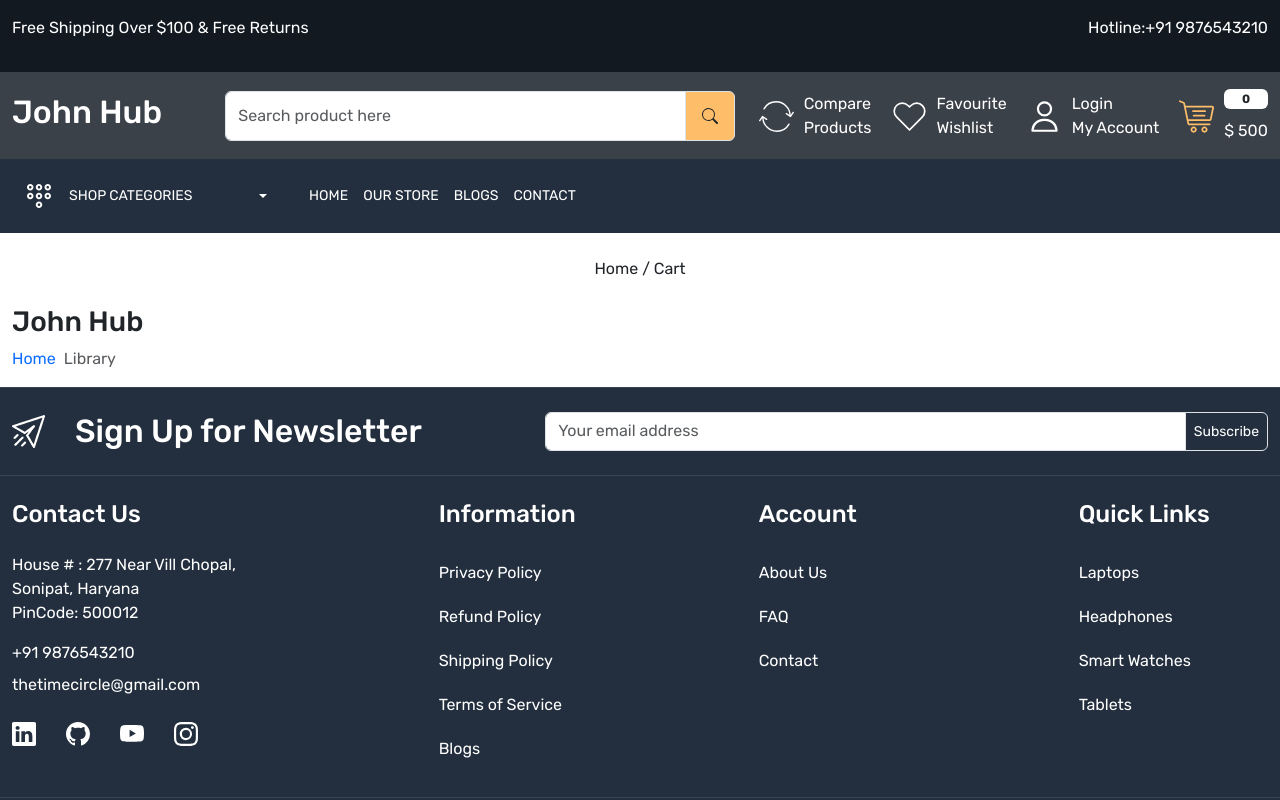
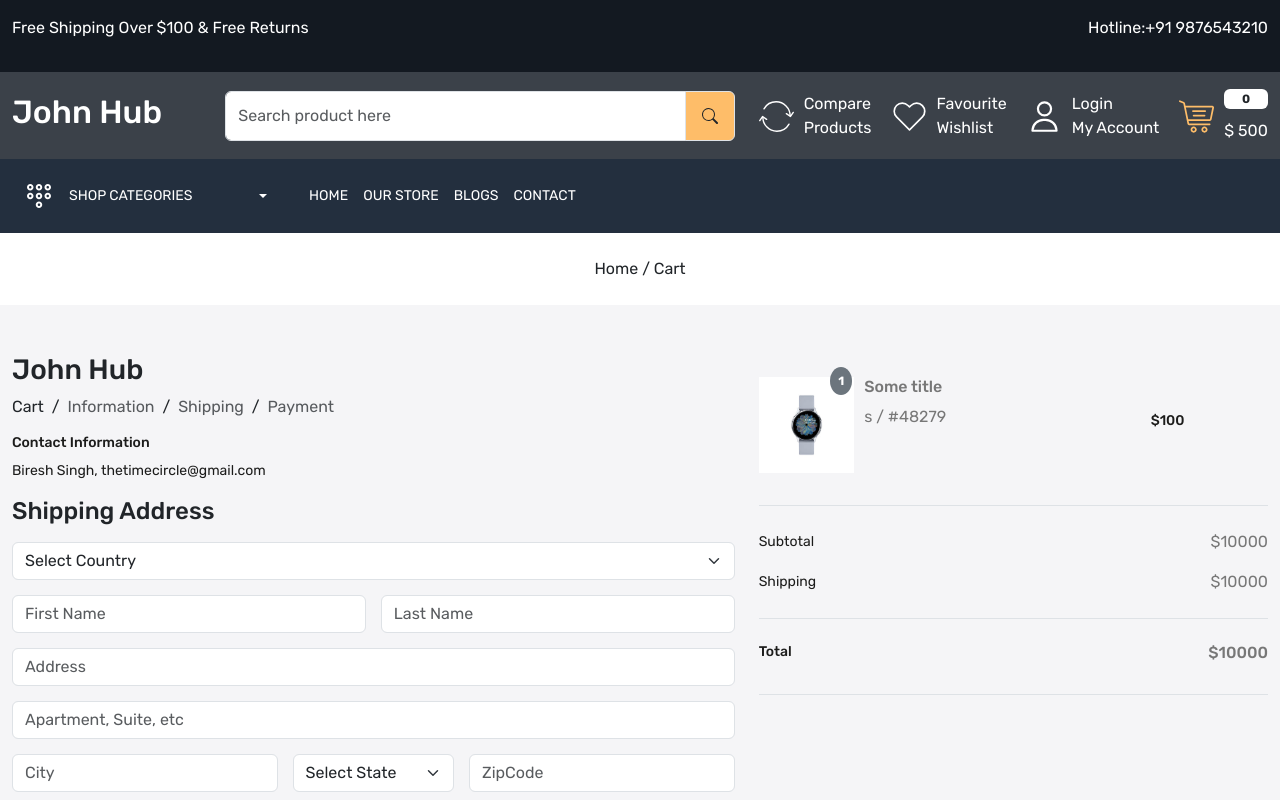
Before and after one commit to jsbiresh/ecommerce-frontend, a React (Create React App) app: page /checkout in a window 1280 px wide. Shown: the top 800 px of the page. Built offline with nearby package versions, Linux system fonts and the light colour scheme.

Commit message:
finished all pages

```diff
--- a/src/App.css
+++ b/src/App.css
@@ -709,3 +709,14 @@ footer .input-group-text {
   color: var(--color-1c1c1b);
 }
 /* Cart Page Ends */
+
+/* Shipping Page */
+.total {
+  font-size: 14px;
+  color: var(--color-1c1c1b);
+}
+.total-price {
+  font-size: 16px;
+  color: var(--color-777777);
+}
+/* Shipping Page Ends */
--- /dev/null
+++ b/src/components/Container.jsx
@@ -0,0 +1,11 @@
+import React from 'react'
+
+const Container = (props) => {
+  return (
+    <section className={props.class1}>
+        <div className="container-xxl">{props.children}</div>
+    </section>
+  )
+}
+
+export default Container
--- a/src/components/ProductCard.jsx
+++ b/src/components/ProductCard.jsx
@@ -4,7 +4,6 @@ import { Link, useLocation } from "react-router-dom";
 // ============================================
 import prodcompare from '../images/prodcompare.svg'
 import wish from '../images/wish.svg'
-import wishlist from '../images/wishlist.svg'
 import watch from '../images/watch.jpg'
 // import watch2 from '../images/watch-1.jpg'
 import addcart from '../images/add-cart.svg'
@@ -13,7 +12,7 @@ import view from '../images/view.svg'
 const ProductCard = (props) => {
   const { grid } = props;
   let location = useLocation();
-  console.log(location);
+  // console.log(location);
 
   return (
     <>
@@ -52,68 +51,20 @@ const ProductCard = (props) => {
           </div>
           <div className="action-bar position-absolute">
             <div className="d-flex flex-column gap-15">
-              <Link>
+              <Link to='/'>
                 <img src={prodcompare} alt="compare" />
               </Link>
-              <Link>
+              <Link to='/'>
                 <img src={view} alt="view" />
               </Link>
-              <Link to="">
+              <Link to='/'>
                 <img src={addcart} alt="addCart" />
               </Link>
             </div>
           </div>
         </Link>
       </div>
-      {/* ============ */}
-      {/* <div
-        className={` ${
-          location.pathname === "/store" ? `gr-${grid}` : "col-3"
-        }`}
-      >
-        <Link className="product-card position-relative">
-          <div className="wishlist-icon position-absolute">
-            <Link>
-              <img src="images/wish.svg" alt="wishlist" />
-            </Link>
-          </div>
-          <div className="product-image">
-            <img src="images/watch.jpg" alt="product" />
-            <img src="images/watch.jpg" alt="watch" />
-          </div>
-          <div className="product-details">
-            <h5 className="brand">Havels</h5>
-            <h6 className="product-title">
-              Kids headphones build 10 pack multi colored for students
-            </h6>
-            <ReactStars
-              count={5}
-              size={24}
-              activeColor="#ffd700"
-              value={4}
-              edit={false}
-            />
-            <p className={`description ${grid === 12 ? 'd-block' : 'd-none' }`}>
-              Lorem ipsum dolor sit amet consectetur adipisicing elit. Quibusdam
-              saepe nostrum.
-            </p>
-            <p className="price">$100.00</p>
-          </div>
-          <div className="action-bar position-absolute">
-            <div className="d-flex flex-column gap-15">
-              <Link>
-                <img src="images/prodcompare.svg" alt="compare" />
-              </Link>
-              <Link>
-                <img src="images/view.svg" alt="view" />
-              </Link>
-              <Link to="">
-                <img src="images/add-cart.svg" alt="addCart" />
-              </Link>
-            </div>
-          </div>
-        </Link>
-      </div> */}
+
     </>
   );
 };
--- a/src/pages/Checkout.jsx
+++ b/src/pages/Checkout.jsx
@@ -2,6 +2,10 @@ import React from "react";
 
 import Meta from "../components/Meta";
 import BreadCrumb from "../components/BreadCrumb";
+import { Link } from "react-router-dom";
+import watch from "../images/watch.jpg";
+
+import { BiArrowBack } from "react-icons/bi";
 
 const Checkout = () => {
   return (
@@ -9,7 +13,7 @@ const Checkout = () => {
       <Meta title="Cart" />
       <BreadCrumb title="Cart" />
 
-      <div className="checkout-wrapper">
+      <div className="checkout-wrapper home-wrapper-2 py-5">
         <div className="container-xxl">
           <div className="row">
             <div className="col-7">
@@ -21,16 +25,134 @@ const Checkout = () => {
                 >
                   <ol className="breadcrumb">
                     <li className="breadcrumb-item">
-                      <a href="#">Home</a>
+                      <Link className="text-dark total-price" to="/cart">
+                        Cart
+                      </Link>
                     </li>
-                    <li className="breadcrumb-item active" aria-current="page">
-                      Library
+                    &nbsp; /
+                    <li className="breadcrumb-item active total-price" aria-current="page">
+                      Information
+                    </li>
+                    &nbsp; /<li className="breadcrumb-item active">Shipping</li>
+                    &nbsp; /
+                    <li className="breadcrumb-item active total-price" aria-current="page">
+                      Payment
                     </li>
                   </ol>
                 </nav>
+                <h4 className="title total">Contact Information</h4>
+                <p className="user-details total">
+                  Biresh Singh, thetimecircle@gmail.com
+                </p>
+                <h4 className="mb-3">Shipping Address</h4>
+                <form
+                  action=""
+                  className="d-flex gap-15 flex-wrap justify-content-between"
+                >
+                  <div className="w-100">
+                    <select name="" className="form-select form-control" id="">
+                      <option value="" selected disabled>
+                        Select Country
+                      </option>
+                    </select>
+                  </div>
+                  <div className="flex-grow-1">
+                    <input
+                      type="text"
+                      className="form-control"
+                      placeholder="First Name"
+                    />
+                  </div>
+                  <div className="flex-grow-1">
+                    <input
+                      type="text"
+                      className="form-control"
+                      placeholder="Last Name"
+                    />
+                  </div>
+                  <div className="w-100">
+                    <input
+                      type="text"
+                      placeholder="Address"
+                      className="form-control"
+                    />
+                  </div>
+                  <div className="w-100">
+                    <input
+                      type="text"
+                      className="form-control"
+                      placeholder="Apartment, Suite, etc"
+                    />
+                  </div>
+                  <div className="flex-grow-1">
+                    <input
+                      type="text"
+                      className="form-control"
+                      placeholder="City"
+                    />
+                  </div>
+                  <div className="flex-grow-1">
+                    <select name="" className="form-select form-control" id="">
+                      <option value="" selected disabled>
+                        Select State
+                      </option>
+                    </select>
+                  </div>
+                  <div className="flex-grow-1">
+                    <input
+                      type="text"
+                      className="form-control"
+                      placeholder="ZipCode"
+                    />
+                  </div>
+                  <div className="w-100">
+                    <div className="d-flex justify-content-between align-items-center">
+                      <Link to="/cart" className="text-dark">
+                        <BiArrowBack className="me-2" /> Return to Cart
+                      </Link>
+                      <Link to="/cart" className="button">
+                        Continue to Shipping
+                      </Link>
+                    </div>
+                  </div>
+                </form>
               </div>
             </div>
-            <div className="col-5"></div>
+            <div className="col-5">
+              <div className="border-bottom py-4">
+                <div className="d-flex gap-10 mb-2 align-items-center">
+                  <div className="w-75 d-flex gap-10">
+                    <div className="w-25 position-relative">
+                      <span style={{'top': '-10px', 'right': '2px'}} className="badge bg-secondary text-white rounded-circle p-2 position-absolute">
+                        1
+                      </span>
+                      <img src={watch} alt="watch" className="img-fluid" />
+                    </div>
+                    <div>
+                      <h5 className="total-price">Some title</h5>
+                      <p className="total-price">s / #48279</p>
+                    </div>
+                  </div>
+                  <div className="flex-grow-1">
+                    <h5 className="total">$100</h5>
+                  </div>
+                </div>
+              </div>
+              <div className="border-bottom py-4">
+                <div className="d-flex justify-content-between align-items-center">
+                  <p className="total">Subtotal</p>
+                  <p className="total-price">$10000</p>
+                </div>
+                <div className="d-flex justify-content-between align-items-center">
+                  <p className="mb-0 total">Shipping</p>
+                  <p className="mb-0 total-price">$10000</p>
+                </div>
+              </div>
+              <div className="d-flex justify-content-between align-items-center border-bottom py-4">
+                <h4 className="total">Total</h4>
+                <h5 className="total-price">$10000</h5>
+              </div>
+            </div>
           </div>
         </div>
       </div>
--- a/src/pages/Home.jsx
+++ b/src/pages/Home.jsx
@@ -4,13 +4,13 @@ import Marquee from "react-fast-marquee";
 import BlogCard from "../components/BlogCard";
 import ProductCard from "../components/ProductCard";
 import SpecialProduct from "../components/SpecialProduct";
+import Container from "../components/Container";
 
 const Home = () => {
   return (
     <>
-      <section className="home-wrapper-1 py-5">
-        <div className="container-xxl">
-          <div className="row">
+    <Container class1='home-wrapper-1 py-5'>
+       <div className="row">
             <div className="col-6">
               <div className="main-banner position-relative">
                 <img
@@ -87,6 +87,10 @@ const Home = () => {
               </div>
             </div>
           </div>
+    </Container>
+      <section className="">
+        <div className="container-xxl">
+
         </div>
       </section>
 
```
Also changed, not shown: src/pages/SingleProduct.jsx (+7 -7 lines).
